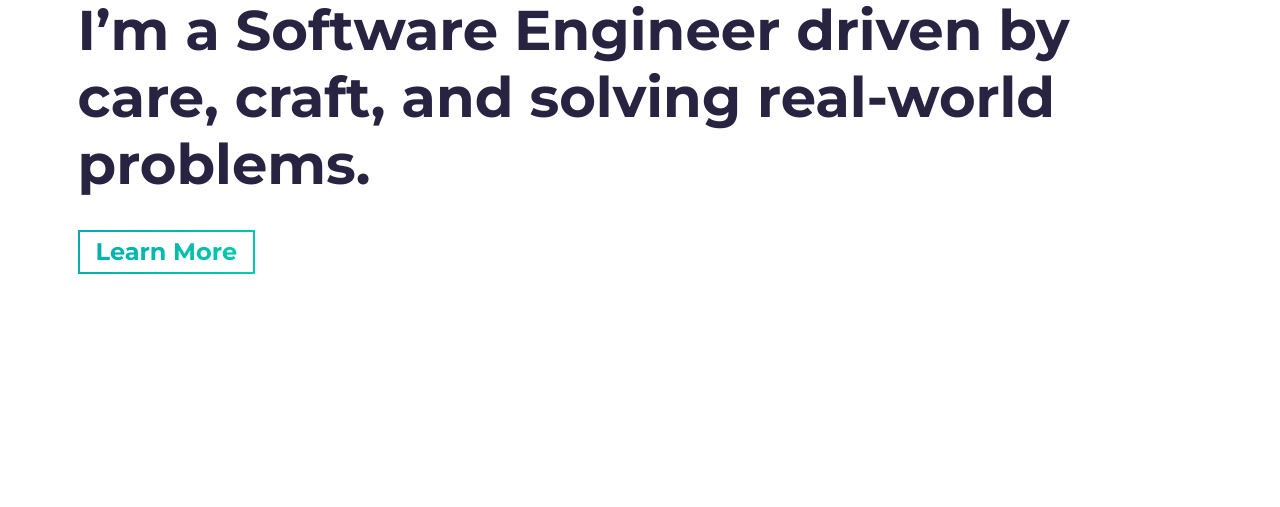
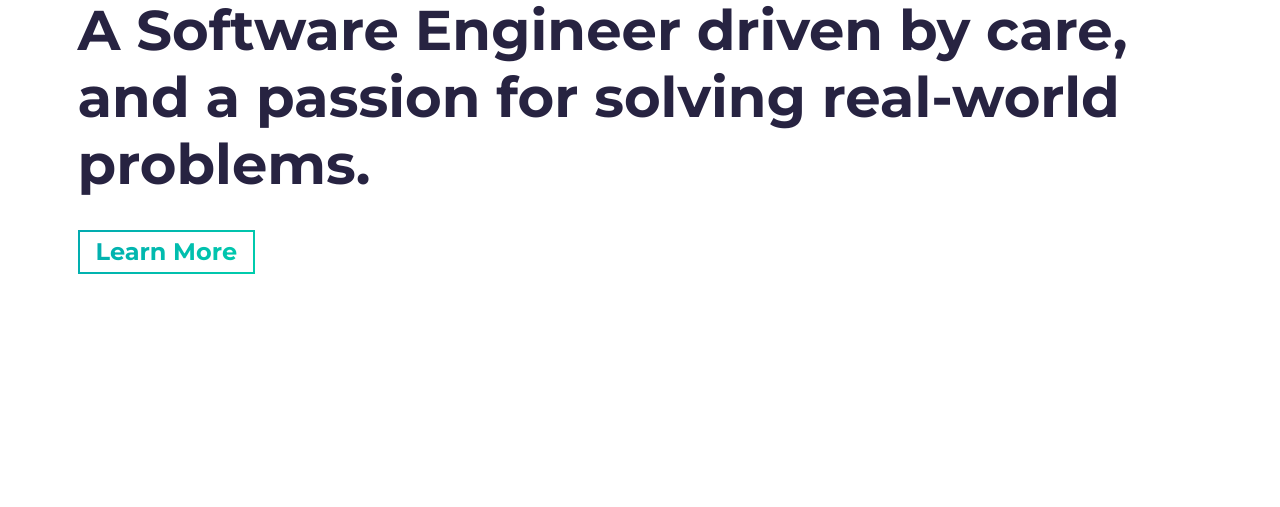
Before and after one commit to ChukwuebukaN/portfolio, a website built with Parcel: page src/index.html in a window 1280 px wide. Shown: the part 293-800 px from the top of the page. Built offline with nearby package versions, Linux system fonts and the light colour scheme.

Commit message:
ChukwuebukaN Portfolio v1.09

```diff
--- a/src/index.html
+++ b/src/index.html
@@ -51,8 +51,8 @@
           Hi, I’m
           <span class="text-color-main">Chukwuebuka Francis</span>
           <br />
-          I’m a Software Engineer driven by care, craft, and solving real-world
-          problems.
+          A Software Engineer driven by care, and a passion for solving
+          real-world problems.
         </h1>
         <p class="hero-cta load-hidden">
           <a rel="noreferrer" class="cta-btn cta-btn--hero" href="#about"
```
